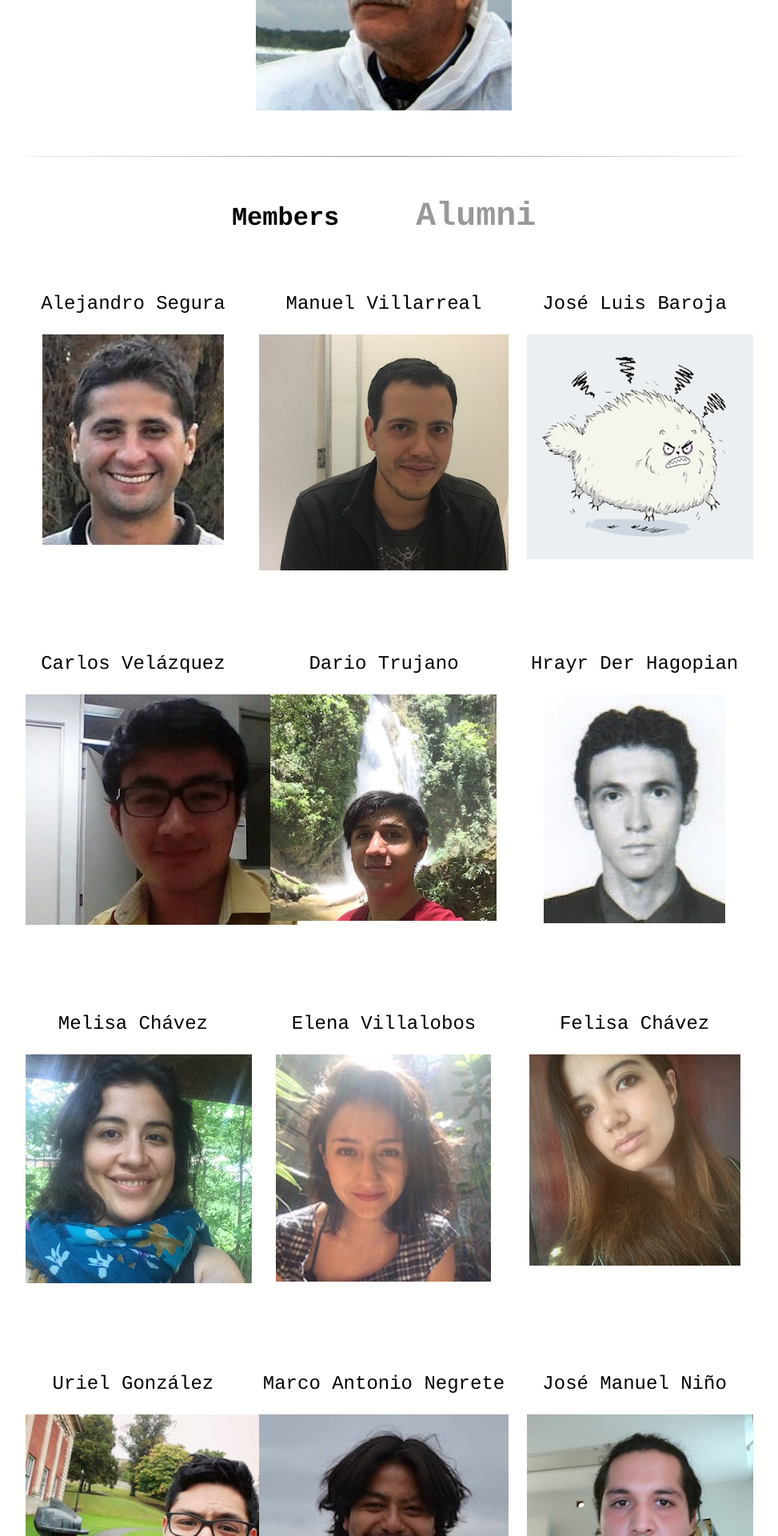
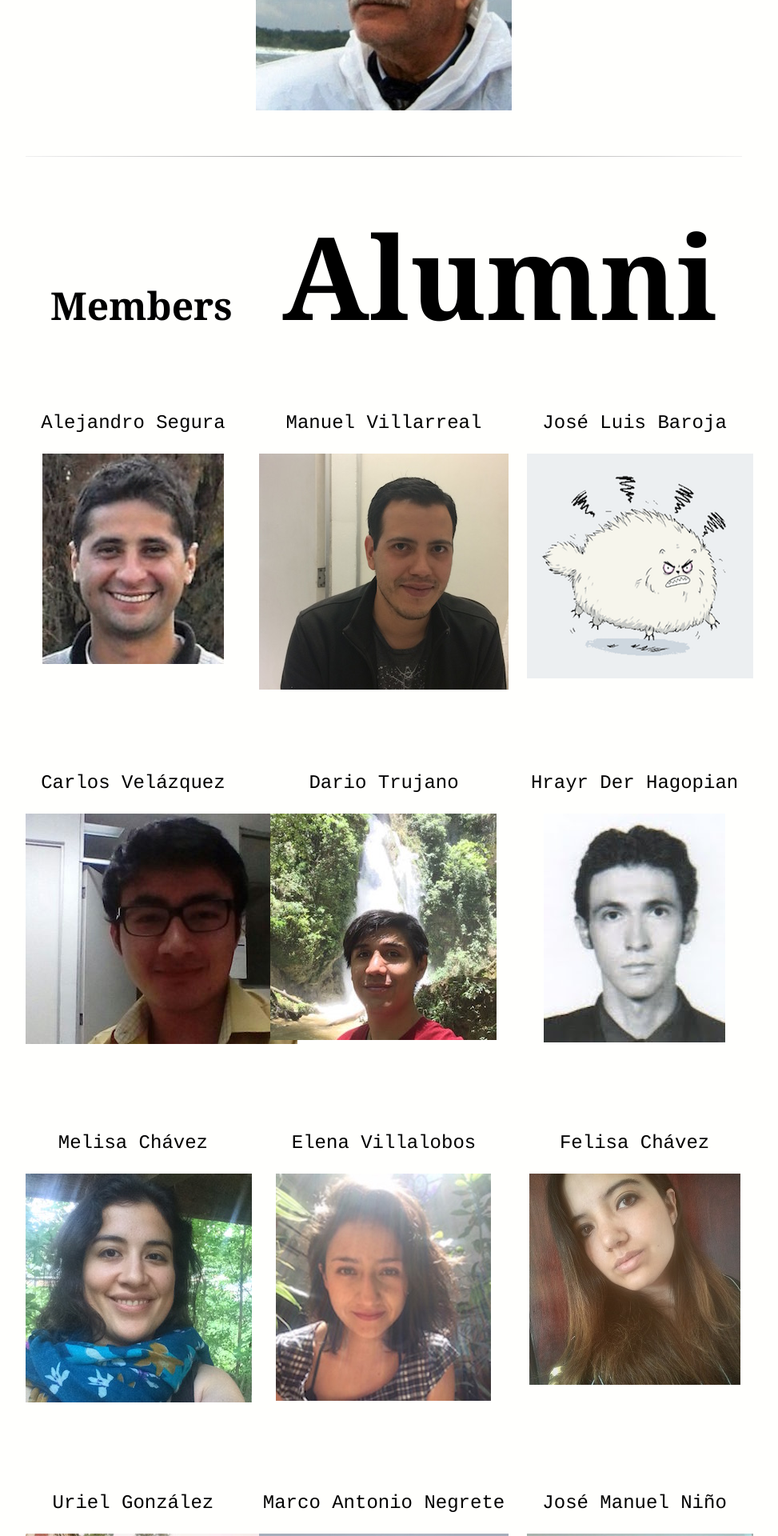
Before and after one commit to BouzasLab25/bouzaslab25.github.io, a Jekyll site: the page built from people/index.html, in a window 1280 px wide. Shown: the part 596-2516 px from the top of the page at 80% size, without its empty margins (160-1133 px from the left). Built offline with Jekyll 4.4.1, drawn with Linux system fonts in a browser that asks for light colours.

Commit message:
Update index.html

```diff
--- a/people/index.html
+++ b/people/index.html
@@ -11,7 +11,7 @@
 
 <hr class="style14">
 
-<h3>Members &nbsp;&nbsp;&nbsp;&nbsp;<a href="">Alumni</a></h3>
+<h3 style="color:black;font-size: 3em;font-family:'Georgia';">Members &nbsp;&nbsp;&nbsp;&nbsp;<a href="" style="color:black;font-size: 3em;font-family:'Georgia';">Alumni</a></h3>
 </p>
 
   <div class="left">
```
